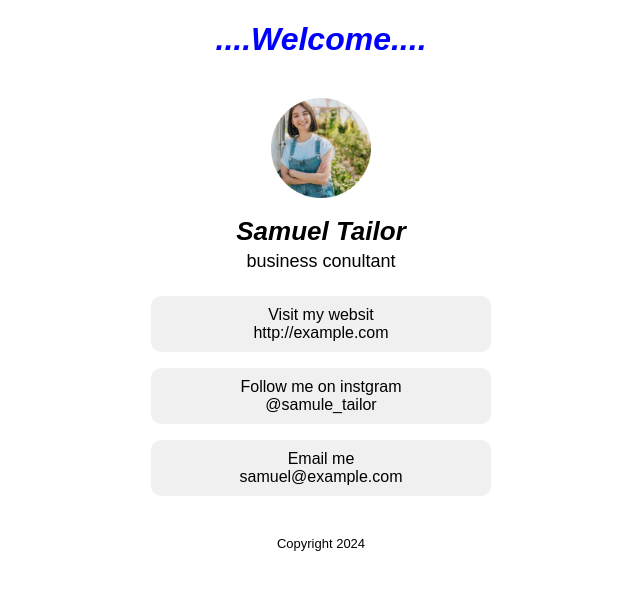
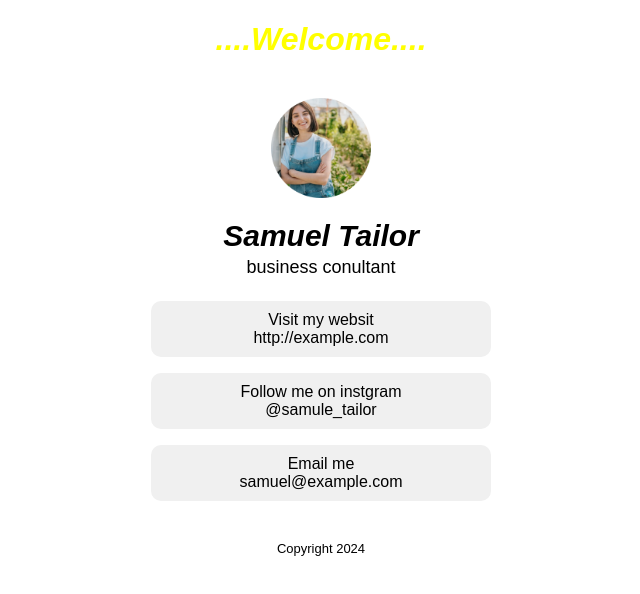
Before and after one commit to s13627317/profile-web, a plain HTML site: page index.html in a window 1280 px wide. Shown: the whole page, without its empty margins (319-959 px from the left). Drawn offline with Linux system fonts and the light colour scheme.

Commit message:
add name

```diff
--- a/style.css
+++ b/style.css
@@ -11,7 +11,7 @@ body{
 }
 
 .name{
-    font-size: 26px;
+    font-size: 30px;
     margin-bottom: 4px;
     font-style: italic;
 }
@@ -39,5 +39,5 @@ footer{
 
 .hello{
     font-style: italic;
-    color: blue;
+    color: yellow;
 }
```
